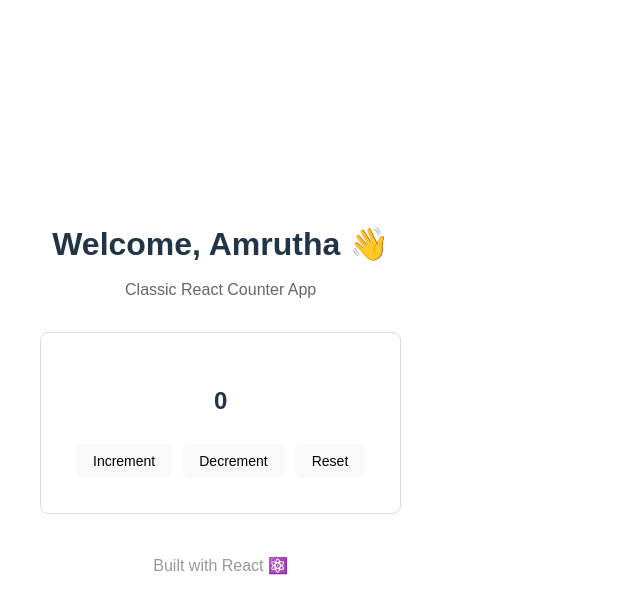
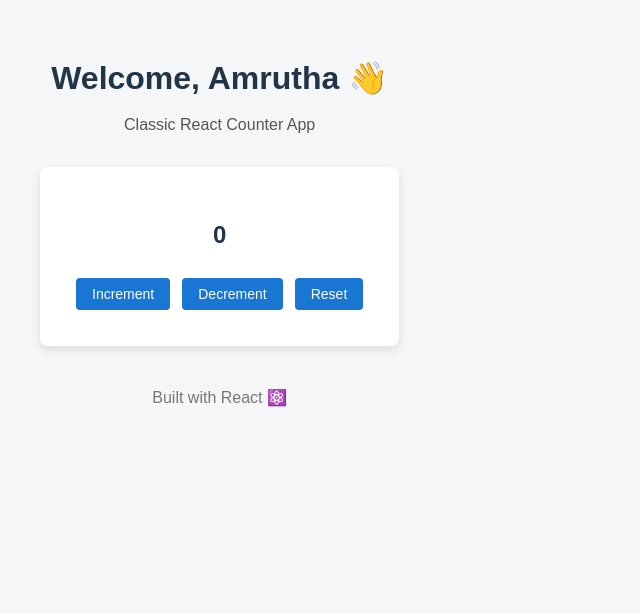
Before and after one commit to AmruthaBinu/Cicd-pipeline, a React (Vite) app: page / in a window 1280 px wide. Shown: the top 614 px of the page, without its empty margins (0-640 px from the left). Built offline with nearby package versions, Linux system fonts and the light colour scheme.

Commit message:
Update App.css

```diff
--- a/src/App.css
+++ b/src/App.css
@@ -1,34 +1,55 @@
+/* Background */
+body {
+  margin: 0;
+  background-color: #f4f6f8; /* light classic background */
+}
+
+/* Main container */
 .app-container {
+  min-height: 100vh;
   text-align: center;
   padding: 40px;
   font-family: Arial, sans-serif;
 }
 
+/* Headings */
 .title {
   font-size: 32px;
   margin-bottom: 5px;
 }
 
 .subtitle {
-  color: #666;
+  color: #555;
   margin-bottom: 30px;
 }
 
+/* Counter card */
 .counter-box {
+  background-color: #ffffff;
   display: inline-block;
   padding: 30px;
-  border: 1px solid #ddd;
   border-radius: 8px;
+  box-shadow: 0 4px 10px rgba(0, 0, 0, 0.1);
 }
 
+/* Buttons */
 .buttons button {
-  margin: 5px;
+  margin: 6px;
   padding: 8px 16px;
   font-size: 14px;
+  border: none;
+  border-radius: 4px;
   cursor: pointer;
+  background-color: #1976d2;
+  color: white;
 }
 
+.buttons button:hover {
+  background-color: #145ca8;
+}
+
+/* Footer */
 .footer {
   margin-top: 40px;
-  color: #999;
+  color: #777;
 }
```
